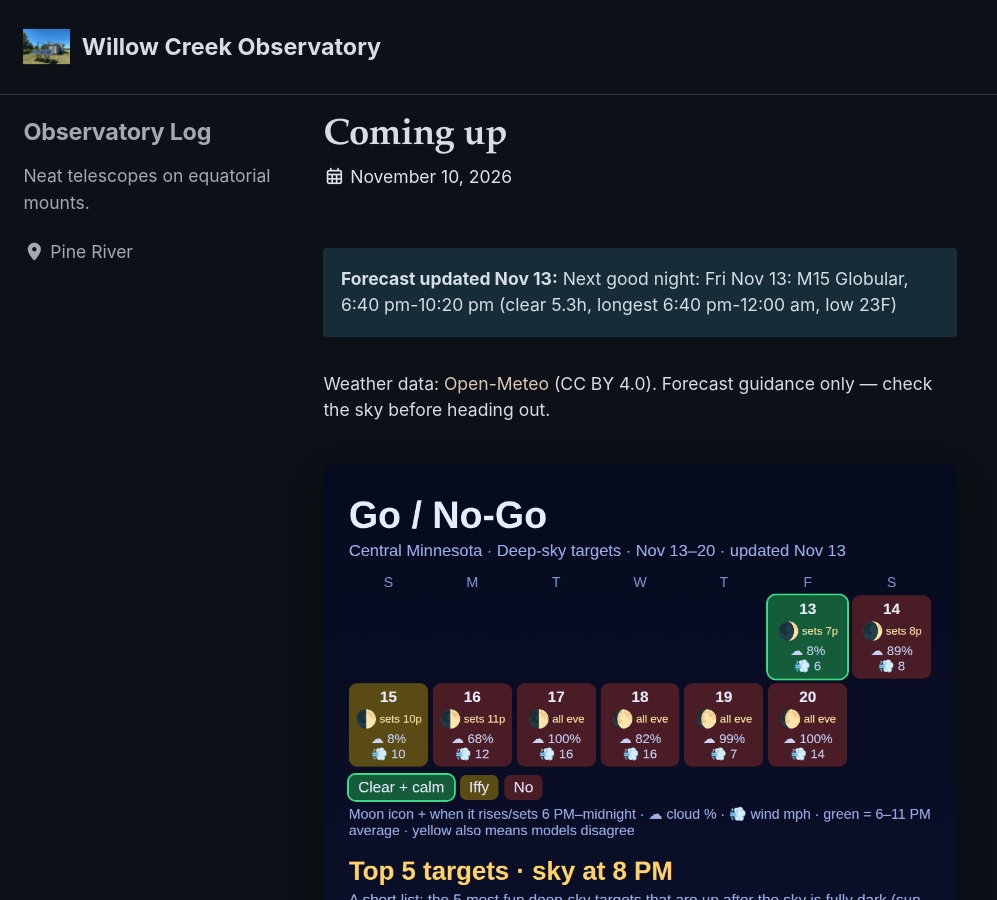
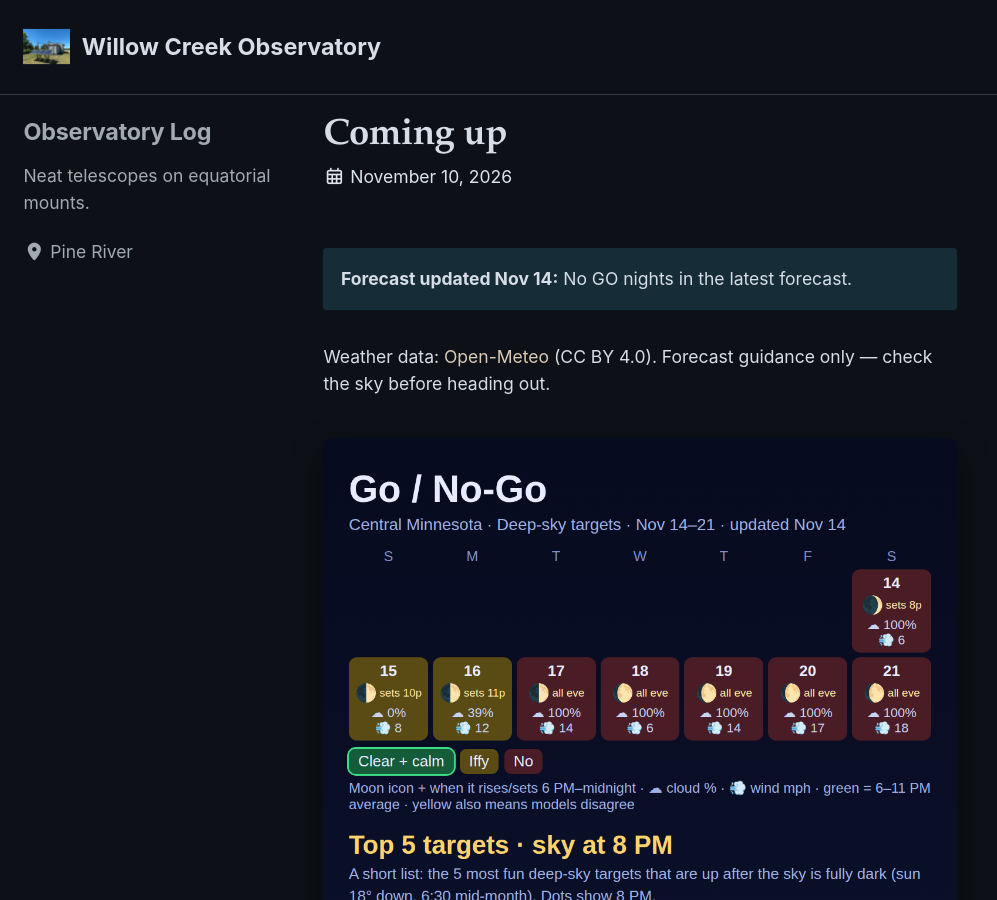
Before and after one commit to ethos101/ethos101.github.io, a Jekyll site: the page built from _posts/1900-01-01-about.md, in a window 1280 px wide and 900 px high. Shown: the whole window, without its empty margins (0-997 px from the left). Built offline with Jekyll 4.4.1, drawn with Linux system fonts in a browser that asks for light colours; cached includes are drawn as plain includes.

Commit message:
Update stargazing forecast (Nov 14)

```diff
--- a/_includes/forecast_status.html
+++ b/_includes/forecast_status.html
@@ -1,2 +1,2 @@
-<p class="notice--info"><strong>Forecast updated Nov 13:</strong> Next good night: Fri Nov 13: M15 Globular, 6:40 pm-10:20 pm (clear 5.3h, longest 6:40 pm-12:00 am, low 23F)</p>
+<p class="notice--info"><strong>Forecast updated Nov 14:</strong> No GO nights in the latest forecast.</p>
 <p class="small">Weather data: <a href="https://open-meteo.com/">Open-Meteo</a> (CC BY 4.0). Forecast guidance only — check the sky before heading out.</p>
```
Also changed, not shown: images/month.png.
